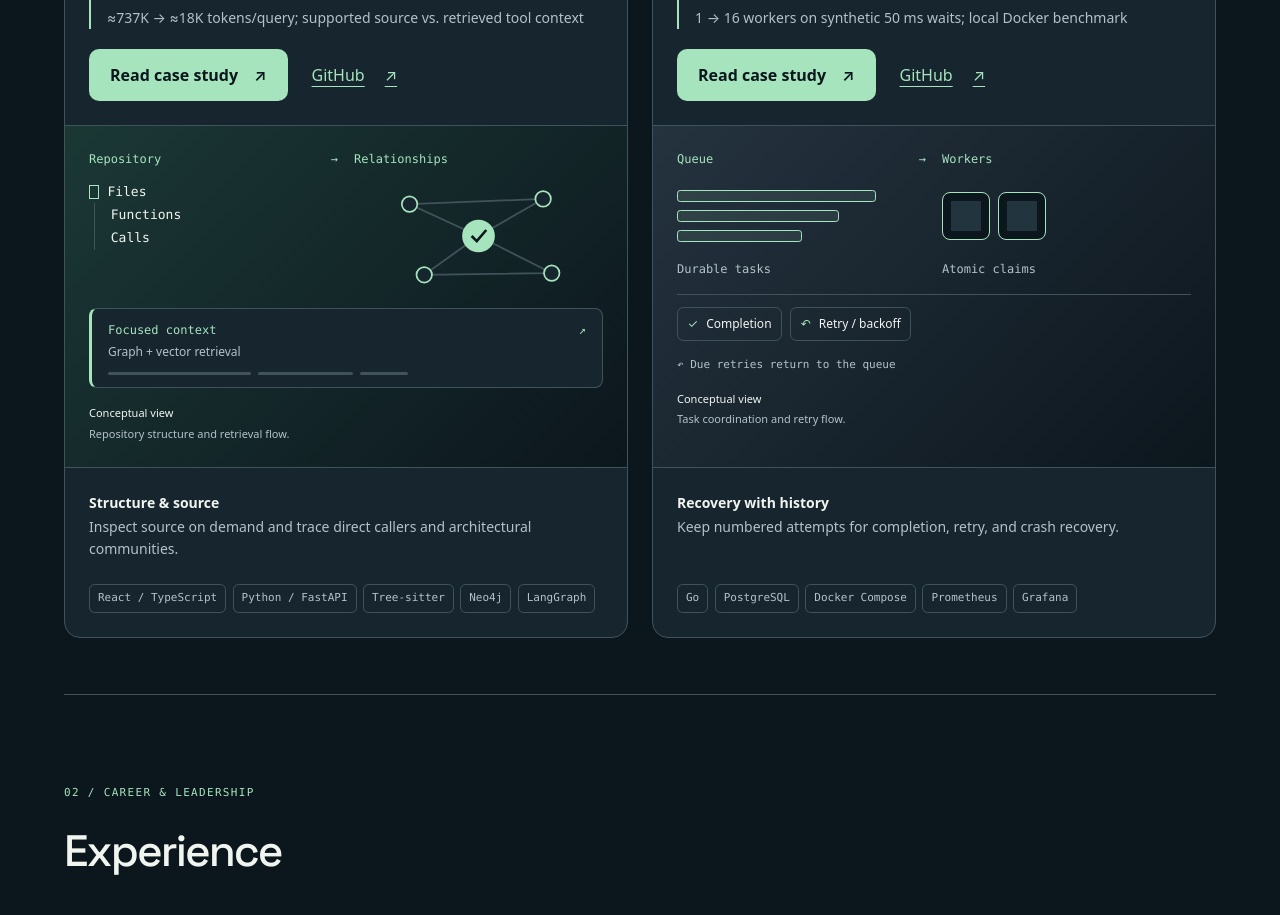
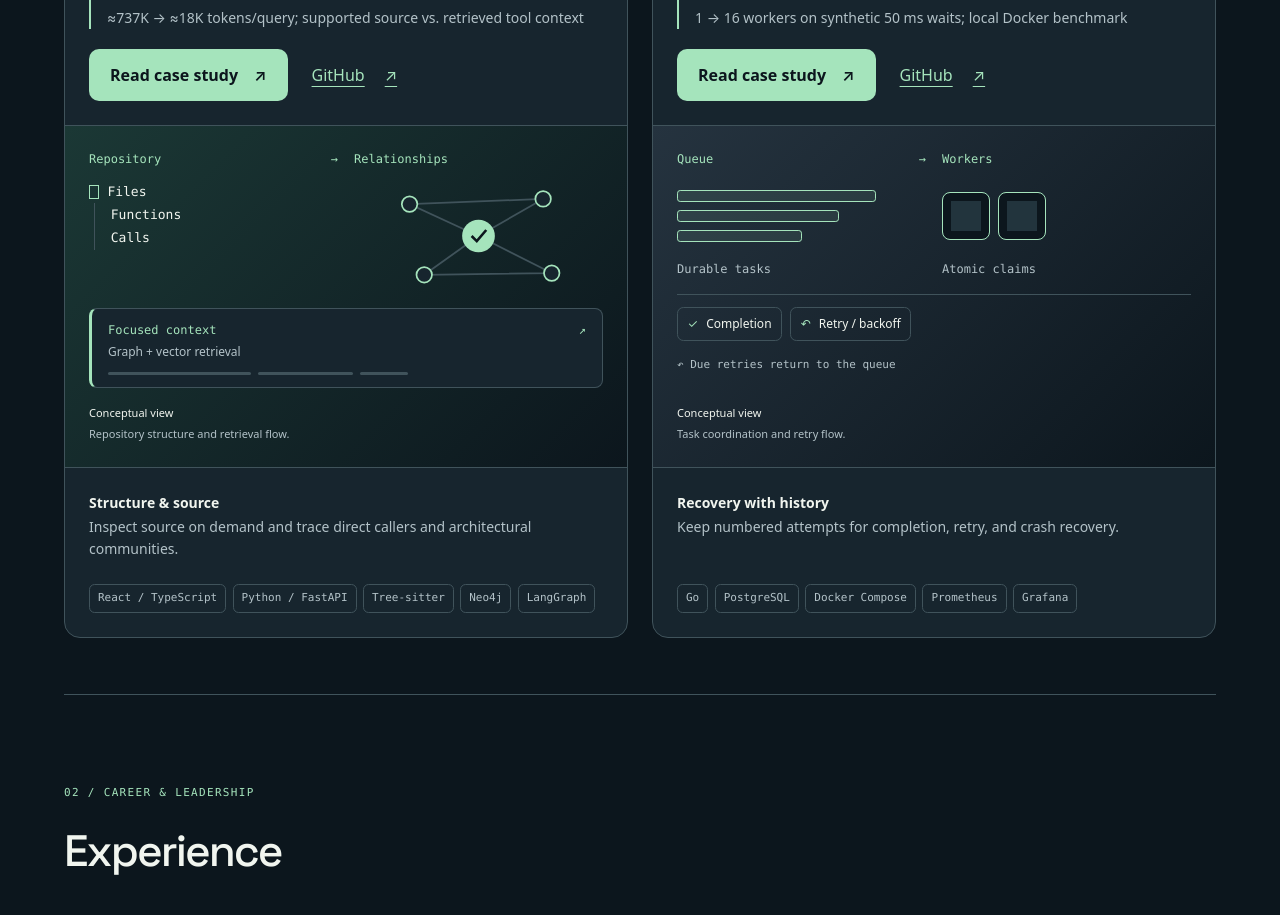
Before and after one commit to singhsitanshu/Portfolio, a React (Vite) app: page / in a window 1280 px wide. Shown: the part 1320-2235 px from the top of the page. Built offline with nearby package versions, Linux system fonts and the light colour scheme.

Commit message:
Aligned rows across homepage project cards.

```diff
--- a/src/styles.css
+++ b/src/styles.css
@@ -378,6 +378,7 @@ main { position: relative; }
 
 /* Ticket 13: compact, equally prominent project showcases. */
 .project-showcases { display: grid; grid-template-columns: repeat(2, minmax(0, 1fr)); column-gap: 1.5rem; padding-block: 1.5rem; }
+/* Share content rows so wrapping in either card keeps matching sections aligned. */
 .project-showcase { display: grid; grid-template-rows: subgrid; grid-row: span 6; min-width: 0; border: 1px solid var(--color-rule); border-radius: var(--radius-panel); background: var(--color-surface); transition: border-color var(--motion-fast) var(--motion-ease), box-shadow var(--motion-fast) var(--motion-ease); }
 .project-showcase:hover, .project-showcase:focus-within { border-color: var(--color-accent); box-shadow: var(--shadow-panel); }
 .showcase-copy { padding: min(1.5rem, 24px); }
@@ -397,7 +398,7 @@ main { position: relative; }
 .showcase-highlights p { font-size: .875rem; line-height: 1.6; color: var(--color-muted); margin: 0; }
 .showcase-technologies { display: flex; flex-wrap: wrap; gap: .4rem; margin-top: 1.5rem; }
 .showcase-technologies li { font: .6875rem/1.5 var(--font-mono); padding: .3rem .5rem; border: 1px solid var(--color-rule); border-radius: .35rem; color: var(--color-muted); }
-.showcase-visual { container-type: inline-size; margin: 0; padding: min(1.5rem, 24px); border-block: 1px solid var(--color-rule); background: var(--color-paper); }
+.showcase-visual { display: flex; flex-direction: column; container-type: inline-size; margin: 0; padding: min(1.5rem, 24px); border-block: 1px solid var(--color-rule); background: var(--color-paper); }
 .repository-visual { background: linear-gradient(135deg, #1b3835, var(--color-paper)); }
 .coordination-visual { background: linear-gradient(135deg, #25333f, var(--color-paper)); }
 .repository-map, .coordination-map { display: grid; grid-template-columns: repeat(2, minmax(0, 1fr)); gap: 1rem; min-height: 13rem; align-content: start; }
@@ -429,7 +430,7 @@ main { position: relative; }
 .outcome-preview p { margin: 0; padding: .4rem .6rem; border: 1px solid var(--color-rule); border-radius: .4rem; font-size: .75rem; }
 .outcome-preview span { color: var(--color-accent); margin-right: .3rem; }
 .retry-return { grid-column: 1 / -1; font: .6875rem/1.5 var(--font-mono); color: var(--color-muted); margin: 0; }
-.showcase-visual figcaption { display: flex; flex-direction: column; gap: .2rem; margin-top: 1rem; font-size: .6875rem; line-height: 1.6; color: var(--color-muted); }
+.showcase-visual figcaption { display: flex; flex-direction: column; gap: .2rem; margin-top: auto; padding-top: 1rem; font-size: .6875rem; line-height: 1.6; color: var(--color-muted); }
 .showcase-visual figcaption strong { color: var(--color-ink); font-weight: 500; }
 @media (max-width: 60rem) {
   .project-showcases { grid-template-columns: minmax(0, 1fr); row-gap: 1.5rem; }
```
Also changed, not shown: 4 other files (tests, documents, lock files or other folders).
